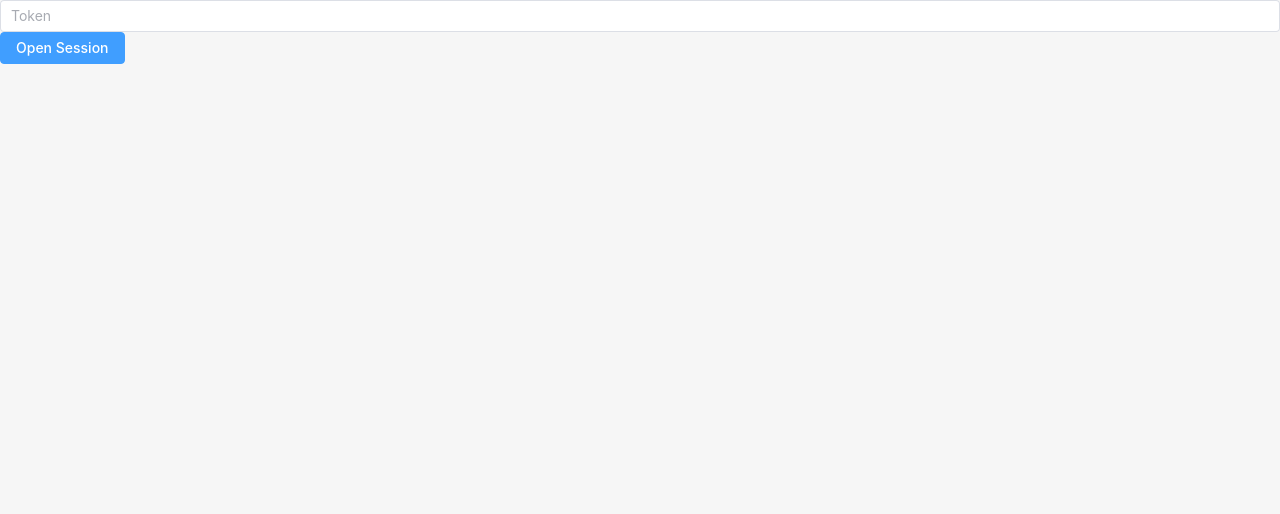
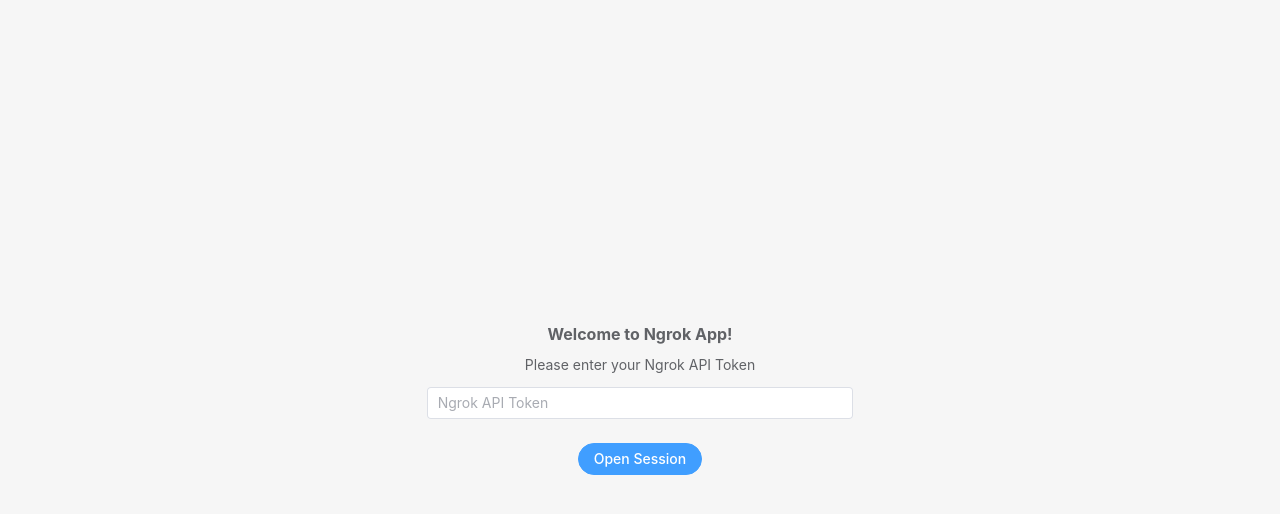
Before and after one commit to Filipponik/ngrok-app, a Vue app: page /open-session in a window 1280 px wide. Shown: the top 514 px of the page. Built offline with nearby package versions, Linux system fonts and the light colour scheme.

Commit message:
chore(frontend): Update UI layout and improve onboarding experience
Revamps layout with centered content, enhances session creation flow,
and adds welcome message for new users

```diff
--- a/src/pages/Home.vue
+++ b/src/pages/Home.vue
@@ -15,8 +15,10 @@
 </script>
 
 <template>
-  <main class="container">
-    <div class="row">
+  <div class="w-full flex items-center justify-center h-screen">
+    <div
+      class="w-1/3 h-1/6 flex flex-col justify-center items-center content-center"
+    >
       <el-button
         size="large"
         :icon="Plus"
@@ -29,5 +31,5 @@
         >Open your first tunnel 🚀</el-button
       >
     </div>
-  </main>
+  </div>
 </template>
--- a/src/pages/OpenSession.vue
+++ b/src/pages/OpenSession.vue
@@ -1,25 +1,42 @@
 <script setup lang="ts">
-import { ref } from 'vue';
-import { openSession } from '@/services/session';
-import { useRouter } from 'vue-router';
+import { ref } from "vue";
+import { openSession } from "@/services/session";
+import { useRouter } from "vue-router";
 
-const token = ref('');
+const token = ref("");
 const router = useRouter();
 
 async function handleOpenSession() {
-  console.log('Opening session...');
+  console.log("Opening session...");
   openSession(token.value)
-  .then(() => {
-    router.go(-1);
-    console.log('Session opened successfully');
-  })
-  .catch(() => {
-    console.log('Failed to open session');
-  });
+    .then(() => {
+      console.log("Session opened successfully");
+      router.push({ name: "home" });
+    })
+    .catch(() => {
+      console.log("Failed to open session");
+    });
 }
 </script>
 
 <template>
-   <el-input type="text" v-model="token" placeholder="Token" />
-   <el-button type="primary" @click="handleOpenSession">Open Session</el-button>
+  <div class="w-full flex items-center justify-center h-screen">
+    <div
+      class="w-1/3 h-1/6 flex flex-col justify-center items-center content-center"
+    >
+      <div class="my-2">
+        <el-text bold tag="b" size="large">Welcome to Ngrok App!</el-text>
+      </div>
+      <el-text>Please enter your Ngrok API Token</el-text>
+      <el-input
+        type="text"
+        class="my-3"
+        v-model="token"
+        placeholder="Ngrok API Token"
+      />
+      <el-button type="primary" class="my-3" @click="handleOpenSession" round
+        >Open Session</el-button
+      >
+    </div>
+  </div>
 </template>
--- a/src/pages/TunnelCreate.vue
+++ b/src/pages/TunnelCreate.vue
@@ -12,7 +12,7 @@
       plain
       :to="{ name: 'tunnel-list' }"
       class="m-5"
-      >Back</el-button
+      >Back to tunnel list</el-button
     >
   </div>
   <CreateTunnel />
```
